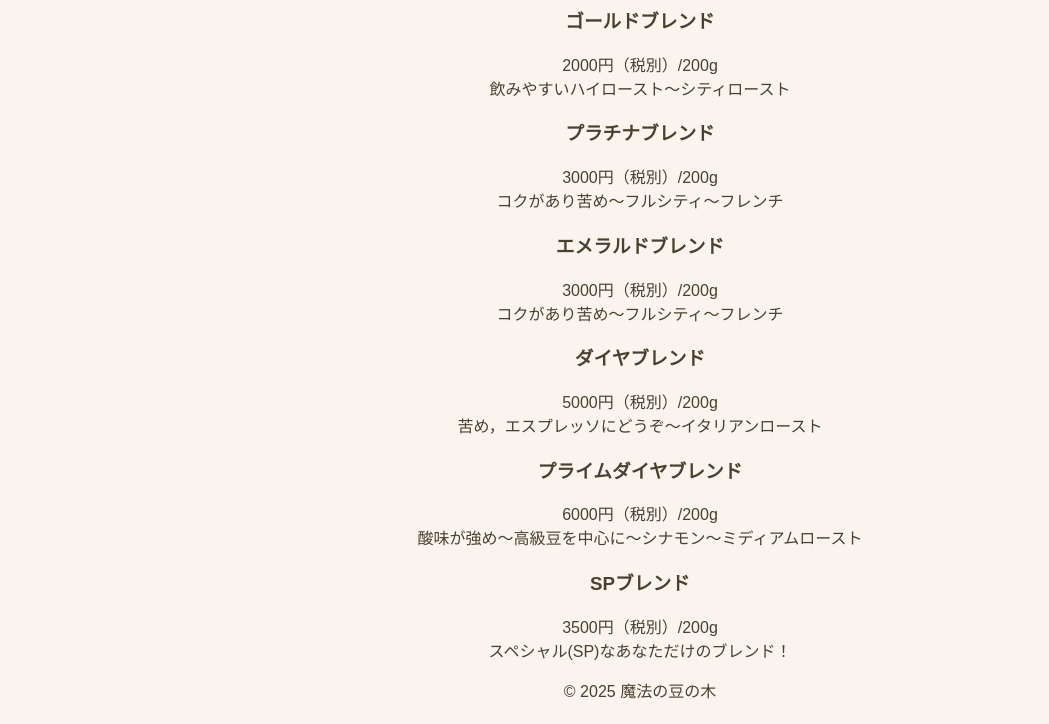
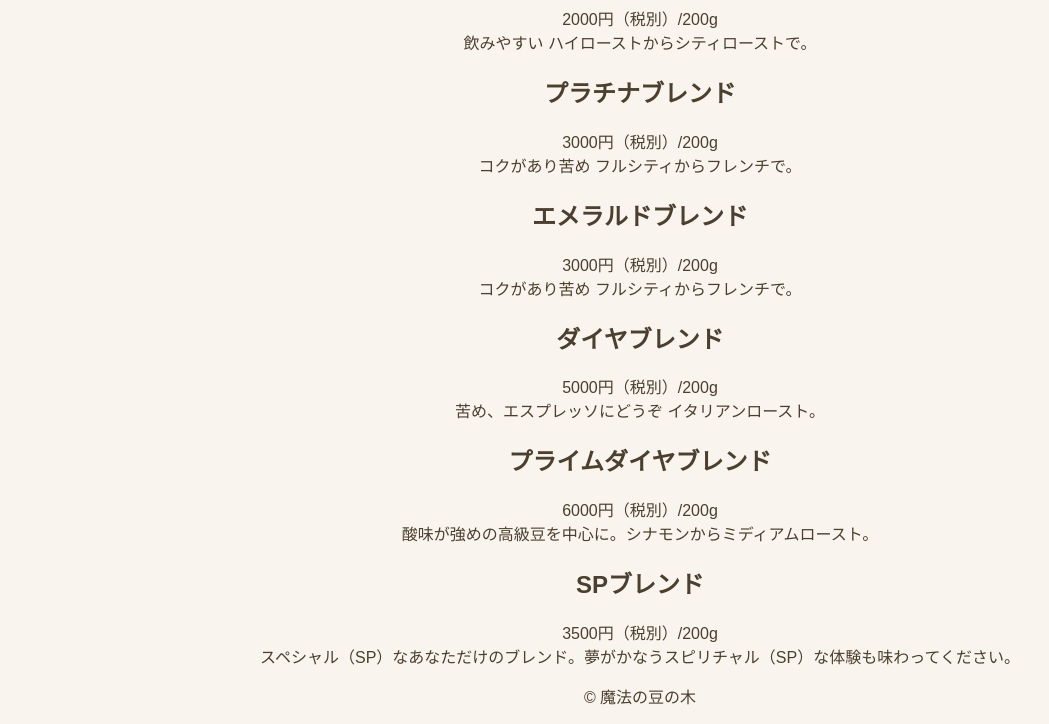
Before and after one commit to mihimaruhime/mahounomamenoki, a plain HTML site: page menu.html in a window 1280 px wide. Shown: the part 283-1007 px from the top of the page, without its empty margins (0-1049 px from the left). Drawn offline with Linux system fonts and the light colour scheme.

Commit message:
Update menu.html

```diff
--- a/menu.html
+++ b/menu.html
@@ -2,13 +2,11 @@
 <html lang="ja">
 <head>
   <meta charset="UTF-8">
-  <meta name="viewport" content="width=device-width, initial-scale=1.0">
   <title>魔法の豆の木 - メニュー</title>
   <link rel="stylesheet" href="style.css">
 </head>
 <body>
   <header>
-    <h1>魔法の豆の木</h1>
     <nav>
       <ul>
         <li><a href="index.html">ホーム</a></li>
@@ -20,50 +18,30 @@
   </header>
 
   <main>
-    <section class="menu">
-      <h2>メニュー</h2>
+    <h1>メニュー</h1>
+    <section>
+      <h2>ゴールドブレンド</h2>
+      <p>2000円（税別）/200g<br>飲みやすい ハイローストからシティローストで。</p>
 
-      <div class="menu-item">
-        <h3>ゴールドブレンド</h3>
-        <p>2000円（税別）/200g<br>
-        飲みやすいハイロースト～シティロースト</p>
-      </div>
+      <h2>プラチナブレンド</h2>
+      <p>3000円（税別）/200g<br>コクがあり苦め フルシティからフレンチで。</p>
 
-      <div class="menu-item">
-        <h3>プラチナブレンド</h3>
-        <p>3000円（税別）/200g<br>
-        コクがあり苦め～フルシティ～フレンチ</p>
-      </div>
+      <h2>エメラルドブレンド</h2>
+      <p>3000円（税別）/200g<br>コクがあり苦め フルシティからフレンチで。</p>
 
-      <div class="menu-item">
-        <h3>エメラルドブレンド</h3>
-        <p>3000円（税別）/200g<br>
-        コクがあり苦め～フルシティ～フレンチ</p>
-      </div>
+      <h2>ダイヤブレンド</h2>
+      <p>5000円（税別）/200g<br>苦め、エスプレッソにどうぞ イタリアンロースト。</p>
 
-      <div class="menu-item">
-        <h3>ダイヤブレンド</h3>
-        <p>5000円（税別）/200g<br>
-        苦め，エスプレッソにどうぞ～イタリアンロースト</p>
-      </div>
+      <h2>プライムダイヤブレンド</h2>
+      <p>6000円（税別）/200g<br>酸味が強めの高級豆を中心に。シナモンからミディアムロースト。</p>
 
-      <div class="menu-item">
-        <h3>プライムダイヤブレンド</h3>
-        <p>6000円（税別）/200g<br>
-        酸味が強め～高級豆を中心に～シナモン～ミディアムロースト</p>
-      </div>
-
-      <div class="menu-item">
-        <h3>SPブレンド</h3>
-        <p>3500円（税別）/200g<br>
-        スペシャル(SP)なあなただけのブレンド！</p>
-      </div>
-
+      <h2>SPブレンド</h2>
+      <p>3500円（税別）/200g<br>スペシャル（SP）なあなただけのブレンド。夢がかなうスピリチャル（SP）な体験も味わってください。</p>
     </section>
   </main>
 
   <footer>
-    <p>© 2025 魔法の豆の木</p>
+    <p>&copy; 魔法の豆の木</p>
   </footer>
 </body>
 </html>
```
